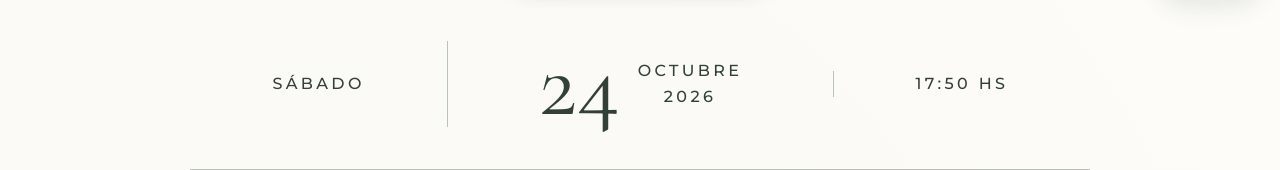
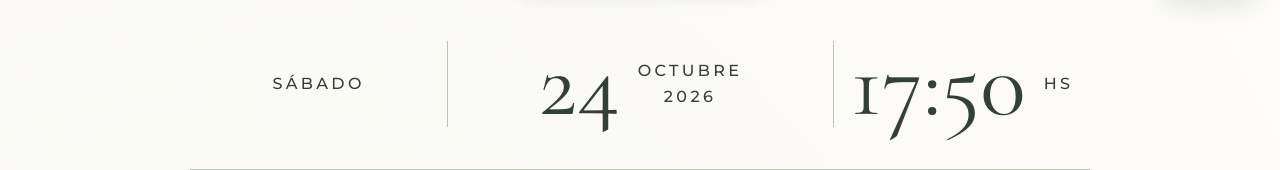
Before and after one commit to artezer-arg/BodaChatgpt, a React (Vite) app: page / in a window 1280 px wide. Shown: the part 782-952 px from the top of the page. Built offline with nearby package versions, Linux system fonts and the light colour scheme; no server answers; the database is empty.

Commit message:
style: render time digits in large serif font to match date number size

```diff
--- a/src/components/Invitation/DateTime.tsx
+++ b/src/components/Invitation/DateTime.tsx
@@ -65,7 +65,12 @@ export function DateTime({ date, time }: DateTimeProps) {
         </span>
       </div>
 
-      <div><span>{formatted.time}</span></div>
+      <div className="date-main">
+        <strong>{formatted.time.split(' ')[0]}</strong>
+        <span>
+          {formatted.time.split(' ')[1] || 'HS'}
+        </span>
+      </div>
     </motion.section>
   );
 }
```
